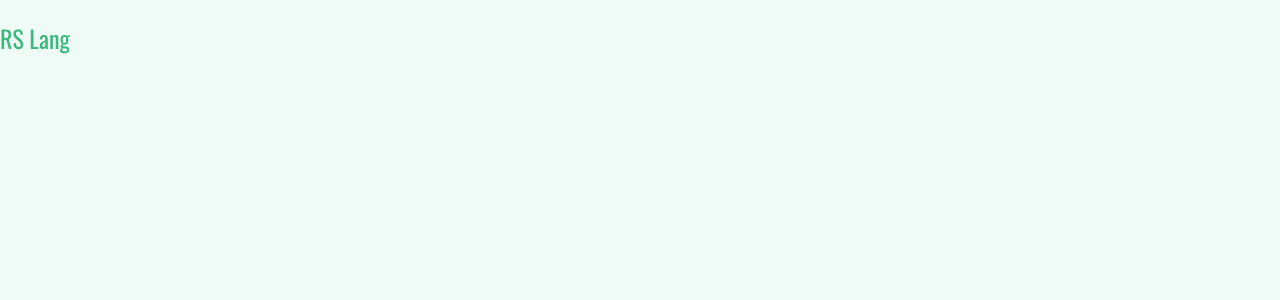
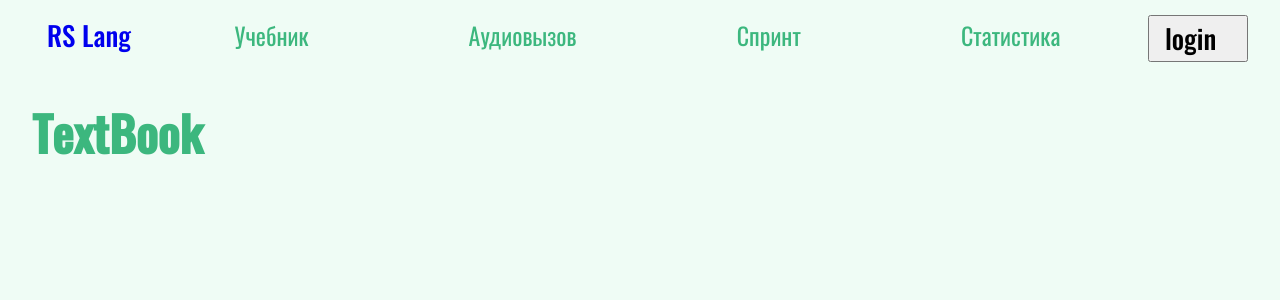
Before and after one commit to Todd89/rslang, a React (Create React App) app: page /textbook in a window 1280 px wide. Shown: the top 300 px of the page. Built offline with nearby package versions, Linux system fonts and the light colour scheme.

Commit message:
feat: add base pages components

```diff
--- a/src/components/app/app.tsx
+++ b/src/components/app/app.tsx
@@ -1,7 +1,32 @@
+import { Switch, Route, BrowserRouter } from 'react-router-dom';
+import { AppRoute } from '../../const/const';
+import MainPage from '../main-page/main-page';
+import AudioChallenge from '../audio-page/audio-page';
+import SprintPage from '../sprint-page/sprint-page';
+import TextBook from '../text-book/text-book';
 
 function App() {
   return (
-    <p>RS Lang</p>
+    <BrowserRouter >
+      <Switch>
+        <Route exact path={AppRoute.ROOT}>
+          <MainPage />
+        </Route>
+
+        <Route exact path={AppRoute.TEXTBOOK}>
+          <TextBook />
+        </Route>
+
+        <Route exact path={AppRoute.AUDIO_CHALLENGE}>
+          <AudioChallenge />
+        </Route>
+
+        <Route exact path={AppRoute.SPRINT}>
+          <SprintPage />
+        </Route>
+
+      </Switch>
+    </BrowserRouter>
   );
 }
 
--- /dev/null
+++ b/src/components/audio-page/audio-page.tsx
@@ -0,0 +1,17 @@
+import Header from "../header/header";
+
+const AudioPage: React.FC = () => {
+  return (
+    <>
+      <Header />
+
+      <main>
+        <div className="container">
+          <h1>Audio Challenge</h1>
+        </div>
+      </main>
+    </>
+  );
+}
+
+export default AudioPage;
--- /dev/null
+++ b/src/components/main-page/main-page.tsx
@@ -0,0 +1,17 @@
+import Header from "../header/header";
+
+const MainPage: React.FC = () => {
+  return (
+    <>
+      <Header />
+
+      <main>
+        <div className="container">
+          <h1>Main page</h1>
+        </div>
+      </main>
+    </>
+  );
+}
+
+export default MainPage;
--- /dev/null
+++ b/src/components/sprint-page/sprint-page.tsx
@@ -0,0 +1,17 @@
+import Header from "../header/header";
+
+const SprintPage: React.FC = () => {
+  return (
+    <>
+      <Header />
+
+      <main>
+        <div className="container">
+          <h1>Sprint</h1>
+        </div>
+      </main>
+    </>
+  );
+}
+
+export default SprintPage;
--- /dev/null
+++ b/src/components/text-book/text-book.tsx
@@ -0,0 +1,17 @@
+import Header from "../header/header";
+
+const TextBook: React.FC = () => {
+  return (
+    <>
+      <Header />
+
+      <main>
+        <div className="container">
+          <h1>TextBook</h1>
+        </div>
+      </main>
+    </>
+  );
+}
+
+export default TextBook;
--- /dev/null
+++ b/src/const/const.ts
@@ -0,0 +1,6 @@
+export const enum AppRoute {
+  ROOT = "/",
+  AUDIO_CHALLENGE = "/audio-challenge",
+  SPRINT = "/sprint",
+  TEXTBOOK = "/textbook",
+}
```
